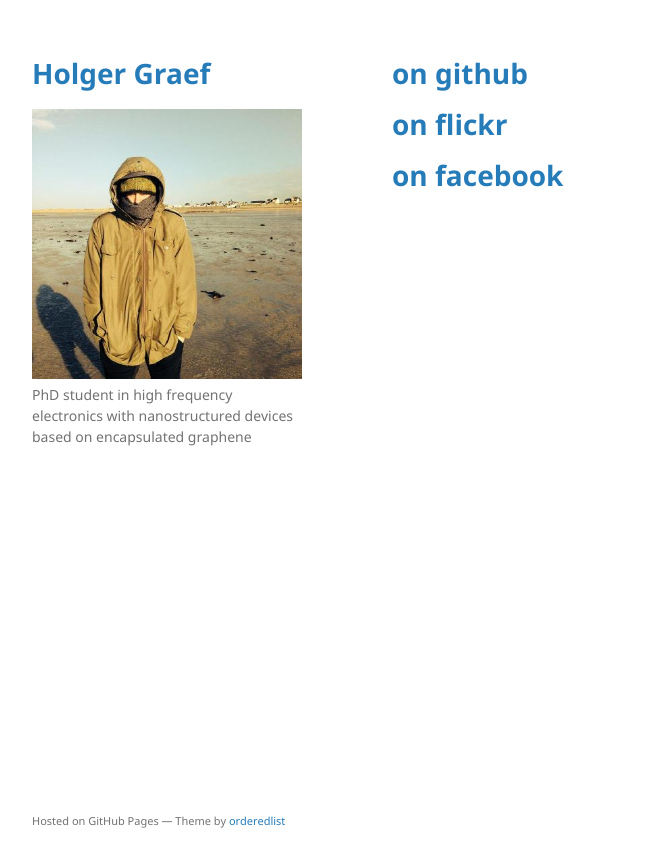
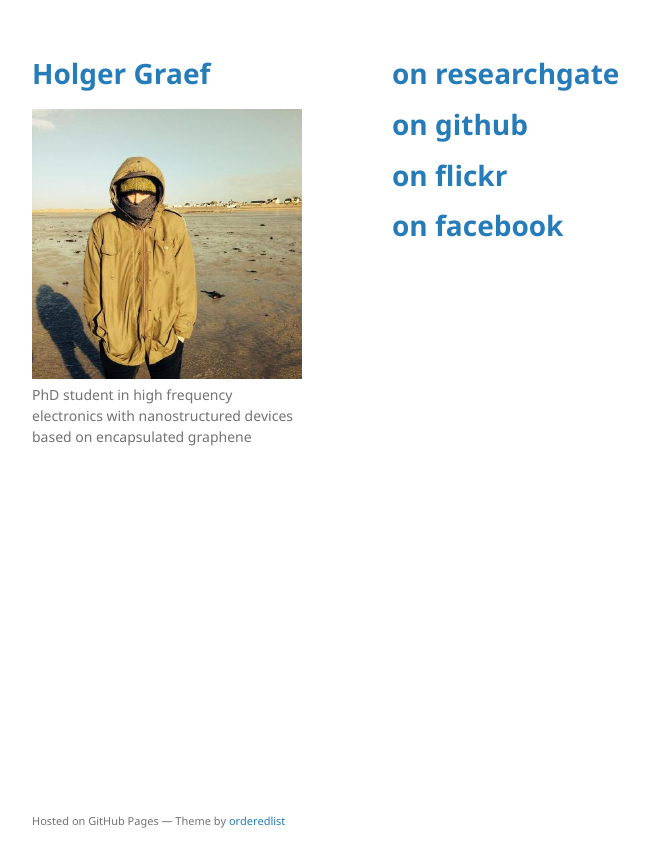
Before and after one commit to hgrf/hgrf.github.io, a Jekyll site: the page built from index.md, in a window 1280 px wide. Shown: the top 867 px of the page, without its empty margins (178-828 px from the left). Built offline with Jekyll 4.4.1, drawn with Linux system fonts in a browser that asks for light colours.

Commit message:
Update index.md

```diff
--- a/index.md
+++ b/index.md
@@ -2,6 +2,8 @@
 layout: default
 title: Welcome
 ---
+
+# [on researchgate](http://www.researchgate.net/profile/Holger_Graef)
 
 # [on github](http://www.github.com/green-mercury)
 
```
